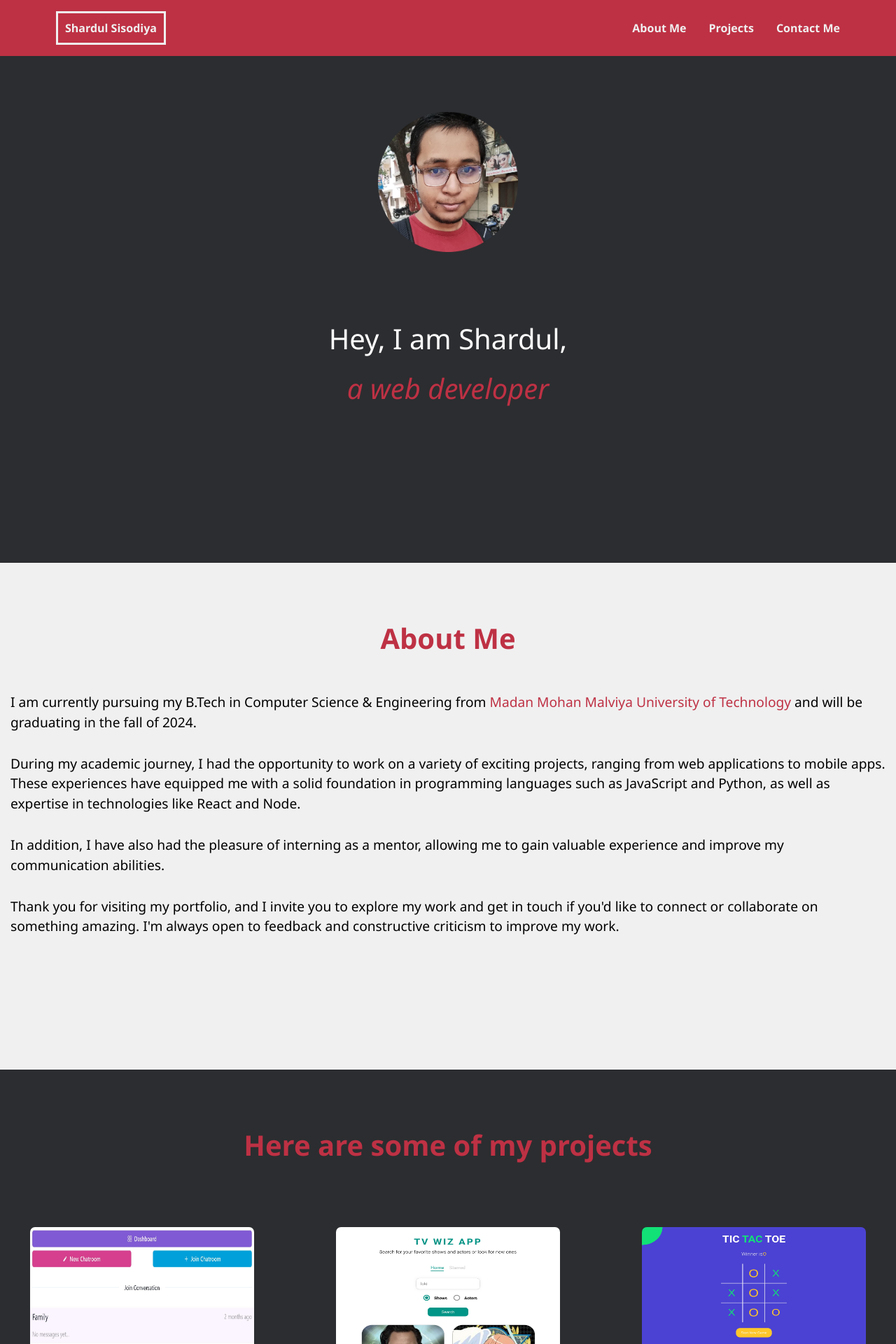
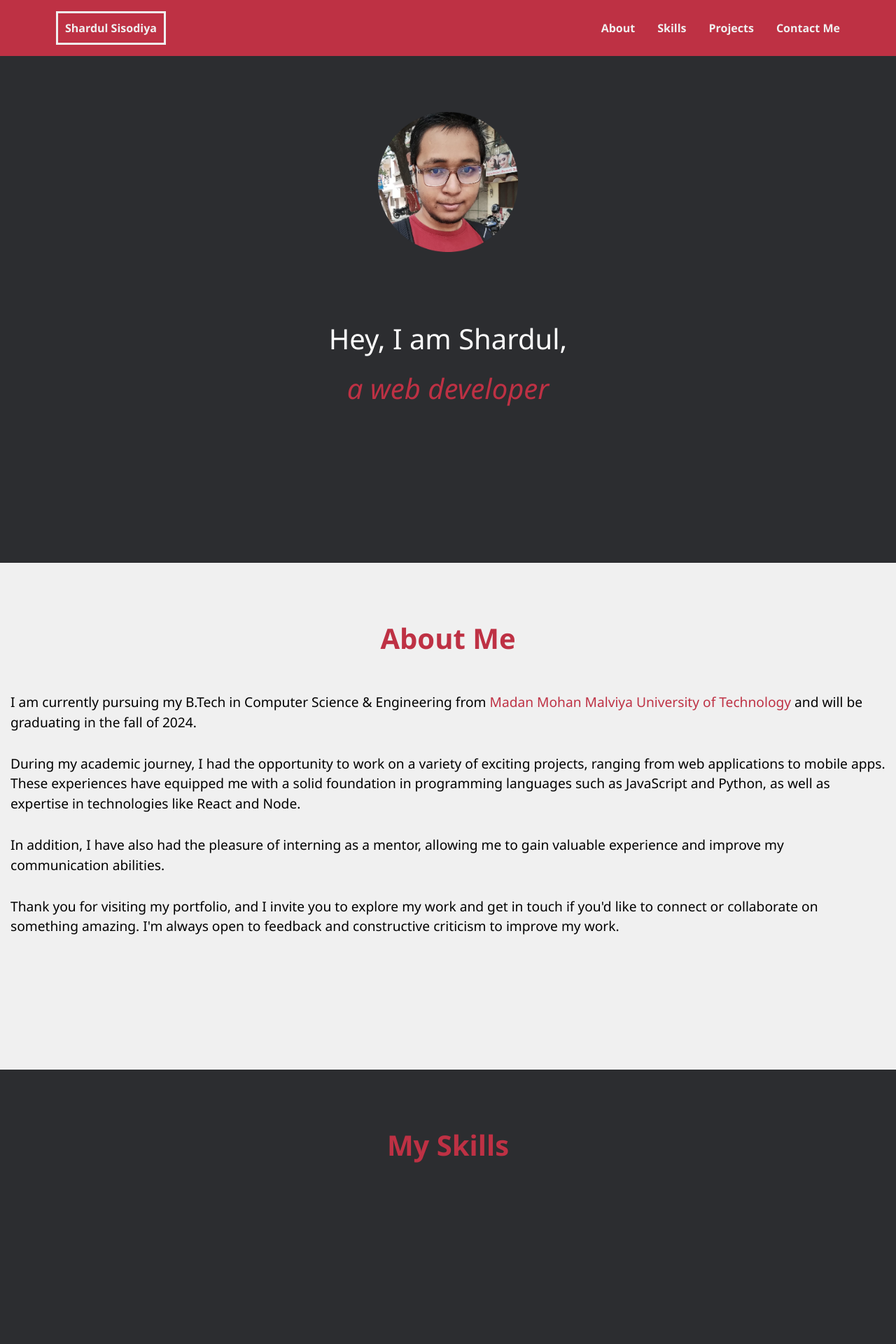
Before and after one commit to shardul523/portfolio-react, a React (Vite) app: page / in a window 1280 px wide. Shown: the top 1920 px of the page at 70% size. Built offline with nearby package versions, Linux system fonts and the light colour scheme.

Commit message:
Added the Skills section

```diff
--- a/src/App.jsx
+++ b/src/App.jsx
@@ -2,6 +2,7 @@ import Navbar from "./components/Navbar";
 import Intro from "./components/Intro";
 import Projects from "./components/Projects";
 import About from "./components/About";
+import Skills from "./components/Skills";
 
 const App = () => {
   return (
@@ -12,6 +13,7 @@ const App = () => {
       <main>
         <Intro />
         <About />
+        <Skills />
         <Projects />
       </main>
     </>
--- a/src/components/Navbar.jsx
+++ b/src/components/Navbar.jsx
@@ -3,12 +3,21 @@ const Navbar = () => {
     <nav className="navbar">
       <div className="logo">Shardul Sisodiya</div>
       <ul className="navlinks">
-                <li className="navlink"><a href="#">About Me</a></li>
-                <li className="navlink"><a href="#">Projects</a></li>
-                <li className="navlink"><a href="#">Contact Me</a></li>
+        <li className="navlink">
+          <a href="#">About</a>
+        </li>
+        <li className="navlink">
+          <a href="#skills">Skills</a>
+        </li>
+        <li className="navlink">
+          <a href="#">Projects</a>
+        </li>
+        <li className="navlink">
+          <a href="#">Contact Me</a>
+        </li>
       </ul>
     </nav>
-    )
-}
+  );
+};
 
 export default Navbar;
--- /dev/null
+++ b/src/components/Skills.jsx
@@ -0,0 +1,8 @@
+const Skills = () => (
+  <section className="section" id="skills">
+    <h2 className="section-heading">My Skills</h2>
+    <div></div>
+  </section>
+);
+
+export default Skills;
```
Lines whose indentation alone changed are shown as unchanged.
